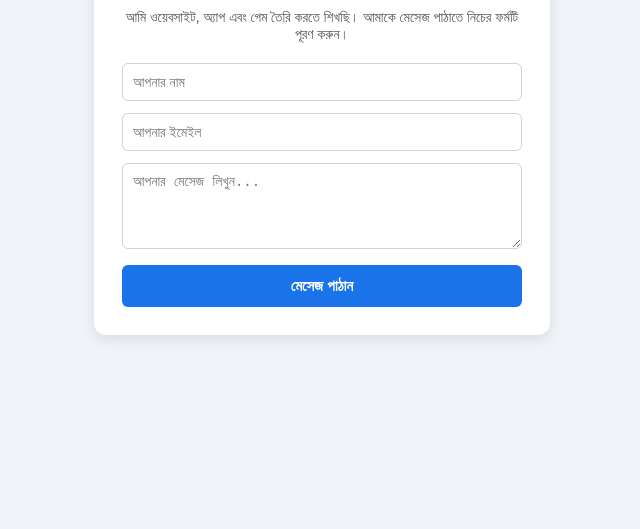
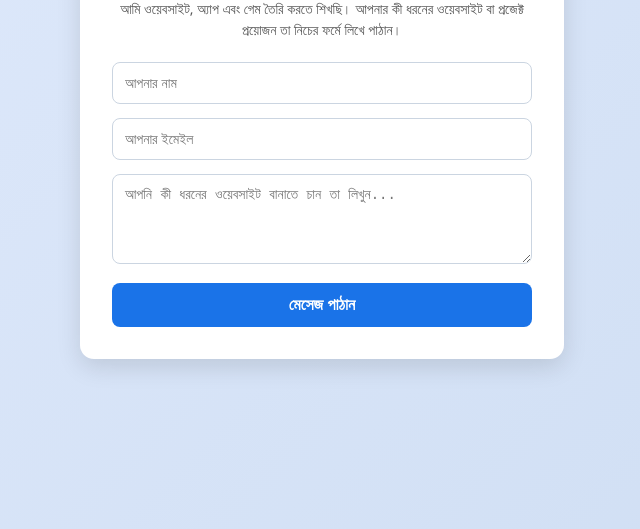
Before and after one commit to Zedane123/my-contact-site, a plain HTML site: page index.html in a window 1280 px wide. Shown: the part 271-800 px from the top of the page, without its empty margins (318-958 px from the left). Drawn offline with Linux system fonts and the light colour scheme.

Commit message:
Revise contact form and enhance styling
Updated the contact form to use Web3Forms API and improved styling.

```diff
--- a/index.html
+++ b/index.html
@@ -3,11 +3,11 @@
 <head>
     <meta charset="UTF-8">
     <meta name="viewport" content="width=device-width, initial-scale=1.0">
-    <title>আমার সাথে যোগাযোগ করুন</title>
+    <title>Zedane - যোগাযোগ করুন</title>
     <style>
         body {
-            font-family: Arial, sans-serif;
-            background-color: #f0f4f8;
+            font-family: 'Segoe UI', Arial, sans-serif;
+            background: linear-gradient(135deg, #e0eafc, #cfdef3);
             display: flex;
             justify-content: center;
             align-items: center;
@@ -16,42 +16,48 @@
         }
         .card {
             background: #ffffff;
-            padding: 28px;
-            border-radius: 12px;
-            box-shadow: 0 4px 14px rgba(0, 0, 0, 0.1);
-            max-width: 400px;
+            padding: 32px;
+            border-radius: 14px;
+            box-shadow: 0 8px 24px rgba(0, 0, 0, 0.12);
+            max-width: 420px;
             width: 90%;
             text-align: center;
         }
         h1 {
             color: #1a73e8;
-            font-size: 24px;
+            font-size: 26px;
             margin-bottom: 8px;
         }
         p {
             color: #555;
             font-size: 14px;
-            margin-bottom: 20px;
+            line-height: 1.5;
+            margin-bottom: 22px;
         }
         input, textarea {
             width: 100%;
-            padding: 10px;
-            margin-bottom: 12px;
+            padding: 12px;
+            margin-bottom: 14px;
             border: 1px solid #cbd5e1;
-            border-radius: 6px;
+            border-radius: 8px;
             font-size: 14px;
             box-sizing: border-box;
         }
+        input:focus, textarea:focus {
+            outline: none;
+            border-color: #1a73e8;
+        }
         button {
             width: 100%;
-            padding: 12px;
+            padding: 13px;
             background-color: #1a73e8;
             color: #ffffff;
             border: none;
-            border-radius: 6px;
-            font-size: 15px;
+            border-radius: 8px;
+            font-size: 16px;
             font-weight: bold;
             cursor: pointer;
+            transition: background 0.2s;
         }
         button:hover {
             background-color: #1557b0;
@@ -61,11 +67,15 @@
 <body>
     <div class="card">
         <h1>যোগাযোগ করুন</h1>
-        <p>আমি ওয়েবসাইট, অ্যাপ এবং গেম তৈরি করতে শিখছি। আমাকে মেসেজ পাঠাতে নিচের ফর্মটি পূরণ করুন।</p>
-        <form action="mailto:nargisparvinkoyra230@gmail.com" method="post" enctype="text/plain">
-            <input type="text" name="Name" placeholder="আপনার নাম" required>
-            <input type="email" name="Email" placeholder="আপনার ইমেইল" required>
-            <textarea name="Message" rows="4" placeholder="আপনার মেসেজ লিখুন..." required></textarea>
+        <p>আমি ওয়েবসাইট, অ্যাপ এবং গেম তৈরি করতে শিখছি। আপনার কী ধরনের ওয়েবসাইট বা প্রজেক্ট প্রয়োজন তা নিচের ফর্মে লিখে পাঠান।</p>
+
+        <form action="https://api.web3forms.com/submit" method="POST">
+            <input type="hidden" name="access_key" value="aca9ccaf-f159-477c-8ec2-a74eb19eed75">
+
+            <input type="text" name="name" placeholder="আপনার নাম" required>
+            <input type="email" name="email" placeholder="আপনার ইমেইল" required>
+            <textarea name="message" rows="4" placeholder="আপনি কী ধরনের ওয়েবসাইট বানাতে চান তা লিখুন..." required></textarea>
+
             <button type="submit">মেসেজ পাঠান</button>
         </form>
     </div>
```
